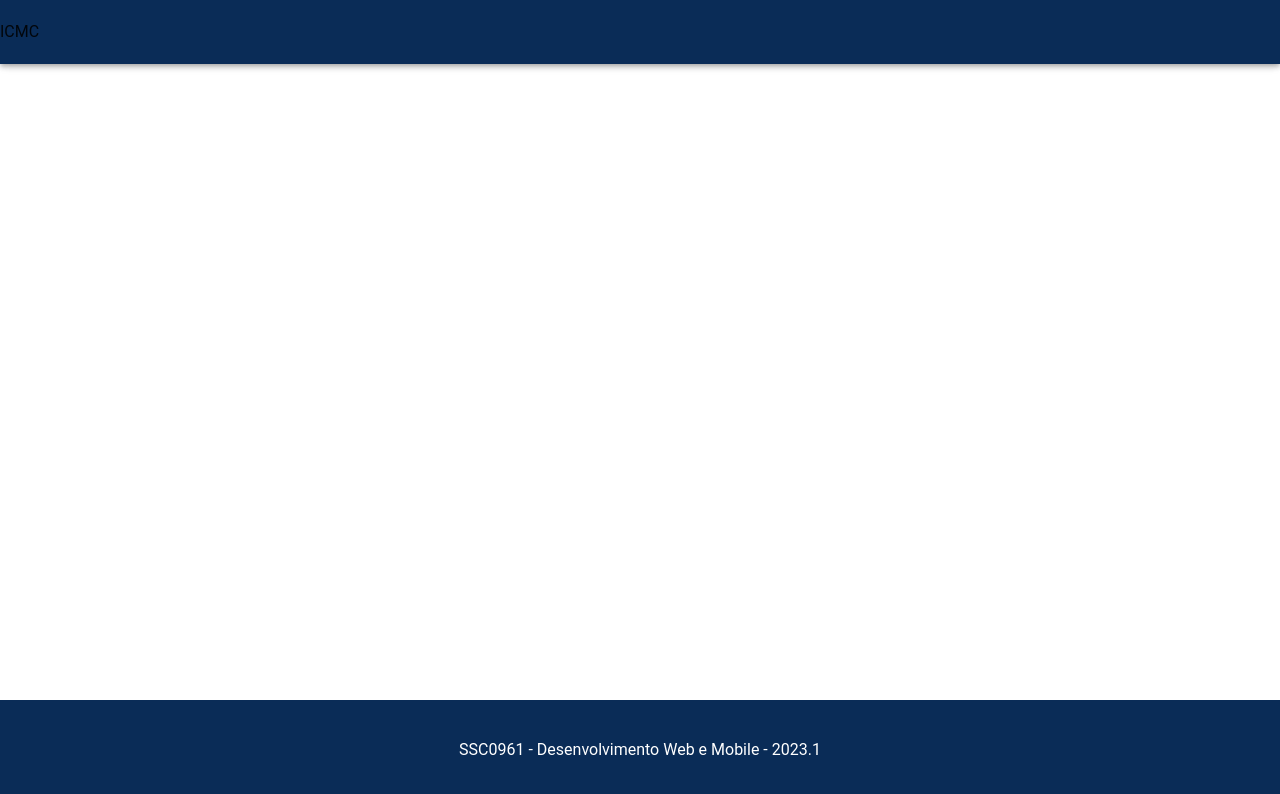
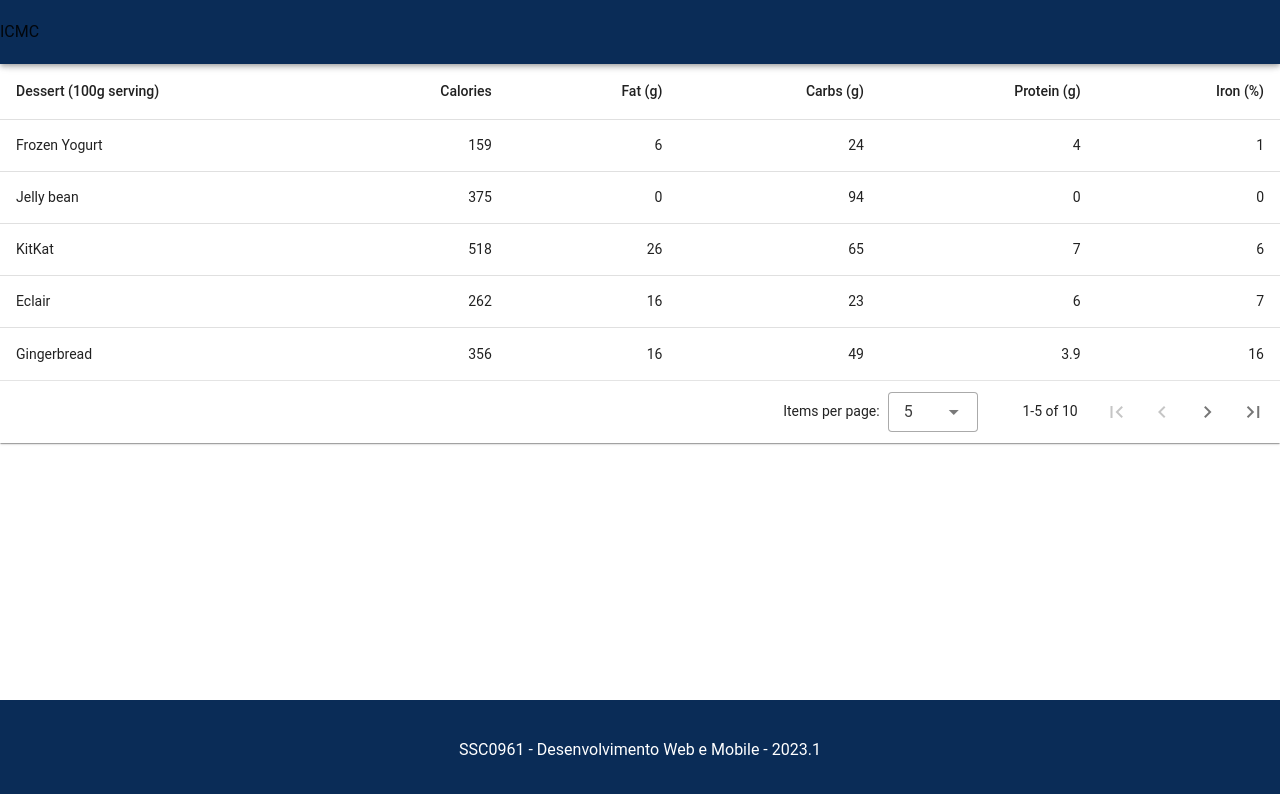
Before and after one commit to edumaciel10/web-project1, a Vue app: page /users in a window 1280 px wide. Shown: the top 794 px of the page. Built offline with nearby package versions, Linux system fonts and the light colour scheme.

Commit message:
fix(vuetify): fix vuetify components import and add users route

```diff
--- a/src/plugins/vuetify.ts
+++ b/src/plugins/vuetify.ts
@@ -1,9 +1,9 @@
 import 'vuetify/styles';
 import { createVuetify } from 'vuetify';
-import * as components from 'vuetify/components';
 import * as directives from 'vuetify/directives';
 
 import '@mdi/font/css/materialdesignicons.css';
+import  * as components from 'vuetify/labs/components';
 
 const vuetify = createVuetify({
   components,
--- a/src/router/index.ts
+++ b/src/router/index.ts
@@ -1,5 +1,6 @@
 import { createRouter, createWebHistory } from 'vue-router';
 import HomeView from '../views/HomeView.vue';
+import UsersView from '../views/UsersView.vue';
 
 const router = createRouter({
   history: createWebHistory(import.meta.env.BASE_URL),
@@ -9,6 +10,11 @@ const router = createRouter({
       name: 'home',
       component: HomeView,
     },
+    {
+      path: '/users',
+      name: 'users',
+      component: UsersView
+    }
   ],
 });
 
--- /dev/null
+++ b/src/views/UsersView.vue
@@ -0,0 +1,115 @@
+<template>
+    <v-data-table
+      v-model:items-per-page="itemsPerPage"
+      :headers="headers"
+      :items="desserts"
+      item-value="name"
+      class="elevation-1"
+    ></v-data-table>
+  </template>
+
+  <script>
+    export default {
+        name: 'Users',
+      data () {
+        return {
+          itemsPerPage: 5,
+          headers: [
+            {
+              title: 'Dessert (100g serving)',
+              align: 'start',
+              sortable: false,
+              key: 'name',
+            },
+            { title: 'Calories', align: 'end', key: 'calories' },
+            { title: 'Fat (g)', align: 'end', key: 'fat' },
+            { title: 'Carbs (g)', align: 'end', key: 'carbs' },
+            { title: 'Protein (g)', align: 'end', key: 'protein' },
+            { title: 'Iron (%)', align: 'end', key: 'iron' },
+          ],
+          desserts: [
+            {
+              name: 'Frozen Yogurt',
+              calories: 159,
+              fat: 6.0,
+              carbs: 24,
+              protein: 4.0,
+              iron: '1',
+            },
+            {
+              name: 'Jelly bean',
+              calories: 375,
+              fat: 0.0,
+              carbs: 94,
+              protein: 0.0,
+              iron: '0',
+            },
+            {
+              name: 'KitKat',
+              calories: 518,
+              fat: 26.0,
+              carbs: 65,
+              protein: 7,
+              iron: '6',
+            },
+            {
+              name: 'Eclair',
+              calories: 262,
+              fat: 16.0,
+              carbs: 23,
+              protein: 6.0,
+              iron: '7',
+            },
+            {
+              name: 'Gingerbread',
+              calories: 356,
+              fat: 16.0,
+              carbs: 49,
+              protein: 3.9,
+              iron: '16',
+            },
+            {
+              name: 'Ice cream sandwich',
+              calories: 237,
+              fat: 9.0,
+              carbs: 37,
+              protein: 4.3,
+              iron: '1',
+            },
+            {
+              name: 'Lollipop',
+              calories: 392,
+              fat: 0.2,
+              carbs: 98,
+              protein: 0,
+              iron: '2',
+            },
+            {
+              name: 'Cupcake',
+              calories: 305,
+              fat: 3.7,
+              carbs: 67,
+              protein: 4.3,
+              iron: '8',
+            },
+            {
+              name: 'Honeycomb',
+              calories: 408,
+              fat: 3.2,
+              carbs: 87,
+              protein: 6.5,
+              iron: '45',
+            },
+            {
+              name: 'Donut',
+              calories: 452,
+              fat: 25.0,
+              carbs: 51,
+              protein: 4.9,
+              iron: '22',
+            },
+          ],
+        }
+      },
+    }
+  </script>
```
